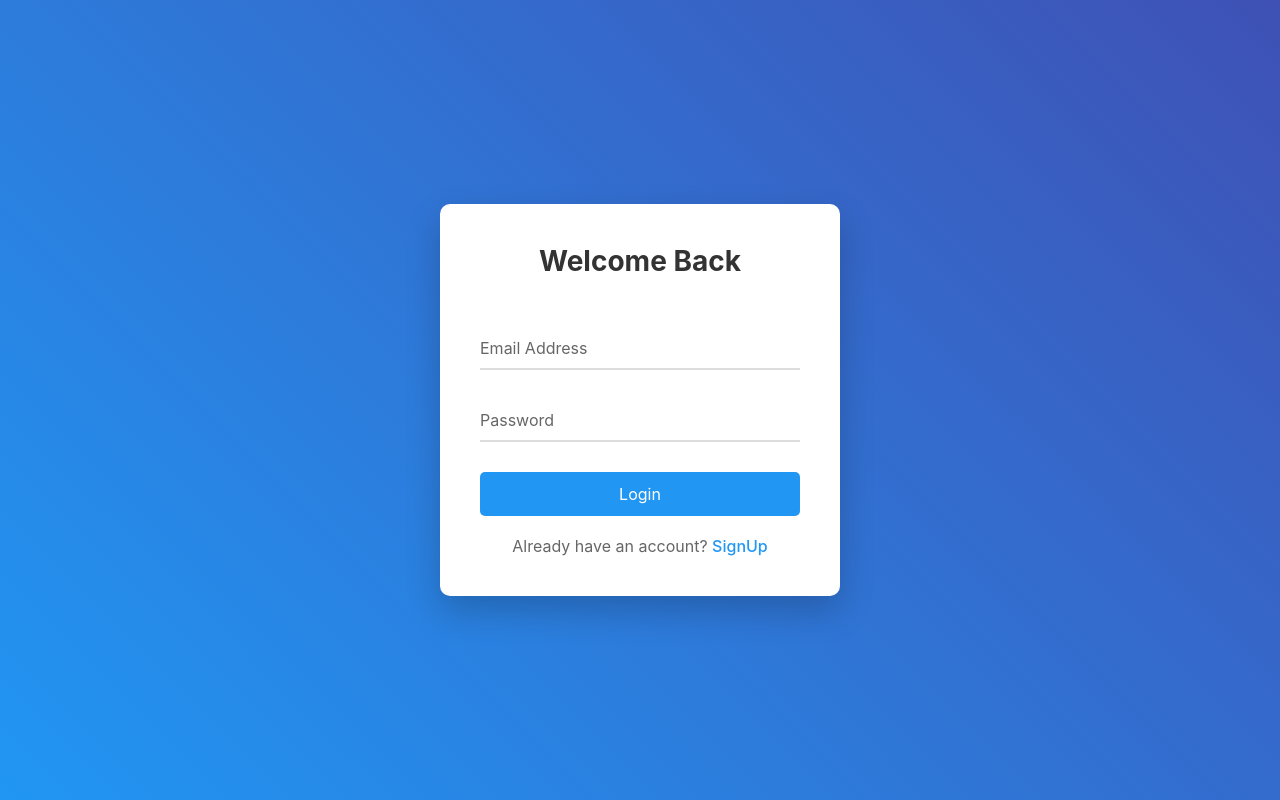
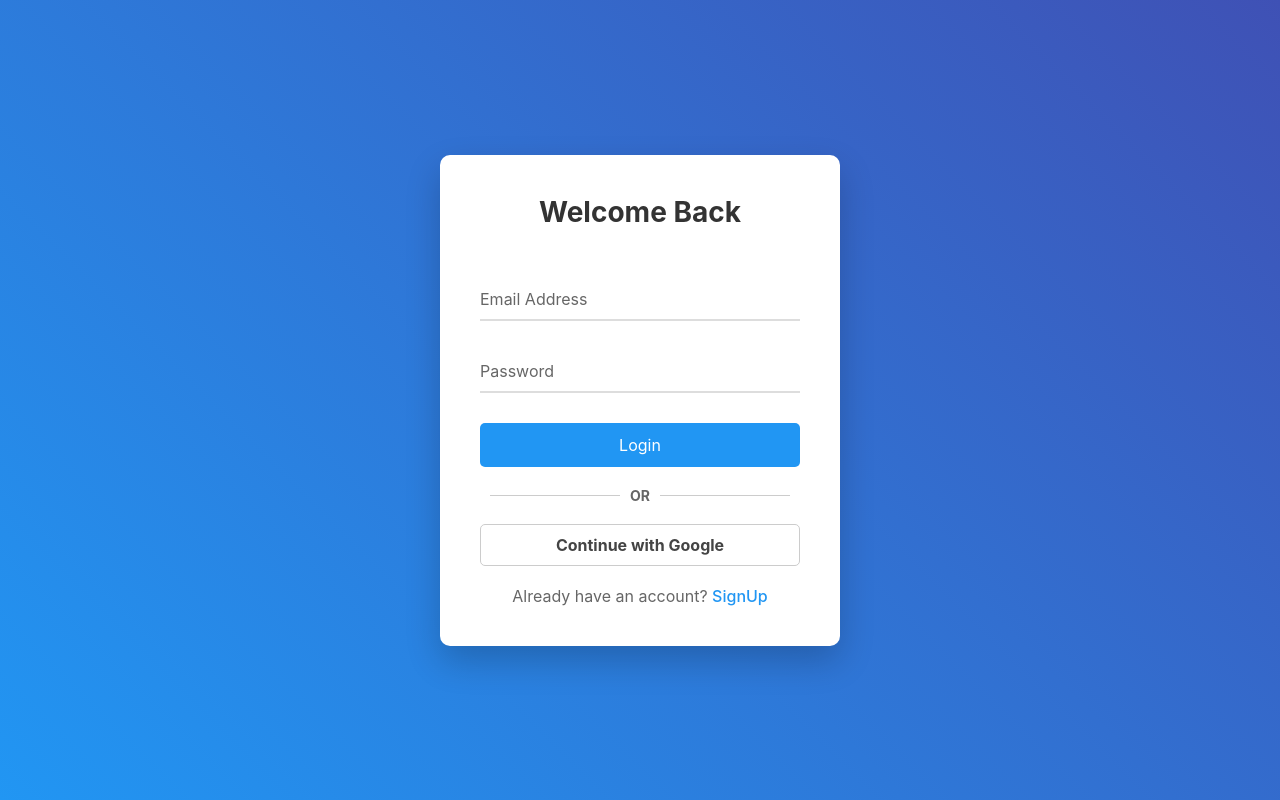
Before and after one commit to Shadow-Gard3n/Hackaccino, a FastAPI app: page /login in a window 1280 px wide. Run offline with FastAPI, Linux system fonts and the light colour scheme; some libraries are stand-ins or nearby versions.

Commit message:
Added google login

```diff
--- a/routes/auth.py
+++ b/routes/auth.py
@@ -6,9 +6,12 @@ from fastapi.responses import RedirectResponse
 from firebase_admin import auth
 from fastapi import APIRouter, HTTPException
 from firebase_admin import firestore
+from service.firebase_service import verify_google_token
+from fastapi.responses import JSONResponse
 
 router = APIRouter()
 templates = Jinja2Templates(directory="templates")
+db = firestore.client()
 
 @router.get("/login", response_class=HTMLResponse)
 async def login_page(request: Request):
@@ -26,8 +29,6 @@ async def signup(name: str = Form(...), email: str = Form(...), password: str =
 
     if "error" in result:
         error_message = result["error"]
-
-
         if "INVALID_EMAIL" in error_message:
             error_message = "Invalid email address. Please try with valid email."
         elif "Invalid password string" in error_message:
@@ -63,6 +64,37 @@ async def login(email: str = Form(...), password: str = Form(...)):
     response.set_cookie(key="session", value=session_token, httponly=True, max_age=604800)  # store session securely
     return response
 
+@router.post("/login/google")
+async def google_login(id_token: str = Form(...)):
+    try:
+        decoded_token = auth.verify_id_token(id_token)
+        user_id = decoded_token["uid"]
+        email = decoded_token.get("email")
+        name = decoded_token.get("name", "")
+
+        if not name:
+            user_record = auth.get_user(user_id)
+            name = user_record.display_name if user_record.display_name else "Unknown User"
+
+        # Check if user exists in Firestore, if not, create a new entry
+        user_ref = db.collection("users").document(user_id)
+        user_data = user_ref.get()
+
+        if not user_data.exists:
+            user_ref.set({
+                "user_id": user_id,
+                "email": email,
+                "name": name
+            })
+
+        response = JSONResponse(content={"user_id": user_id})
+        response.set_cookie(key="session", value=id_token, httponly=True, max_age=604800, secure=True)
+        return response
+
+    except Exception as e:
+        return JSONResponse(content={"error": str(e)}, status_code=400)
+
+
 @router.get("/logout")
 async def logout():
     response = RedirectResponse(url="/login")
--- a/static/css/loginStyle.css
+++ b/static/css/loginStyle.css
@@ -114,3 +114,46 @@ h2 {
     color: #1976d2;
     text-decoration: underline;
 }
+
+.separator {
+    display: flex;
+    align-items: center;
+    text-align: center;
+    margin: 20px 0;
+    font-weight: bold;
+    color: #666;
+    font-size: 14px;
+}
+
+.separator::before,
+.separator::after {
+    content: "";
+    flex: 1;
+    border-bottom: 1px solid #ccc;
+    margin: 0 10px;
+}
+
+.google-btn {
+    display: flex;
+    align-items: center;
+    justify-content: center;
+    background-color: #fff;
+    color: #444;
+    border: 1px solid #ccc;
+    border-radius: 5px;
+    padding: 10px;
+    width: 100%;
+    font-size: 16px;
+    font-weight: bold;
+    cursor: pointer;
+    transition: 0.3s ease-in-out;
+}
+
+.google-btn:hover {
+    background-color: #f1f1f1;
+}
+
+.google-btn img {
+    height: 20px;
+    margin-right: 10px;
+}
--- a/templates/login.html
+++ b/templates/login.html
@@ -1,21 +1,3 @@
-<!-- <!DOCTYPE html>
-<html>
-<head>
-    <title>Login</title>
-    <link rel="stylesheet" href="/static/css/loginStyle.css">
-</head>
-<body>
-    <h2>Login</h2>
-    <form action="/login/save" method="post">
-        <label>Email: <input type="email" name="email" required></label><br>
-        <label>Password: <input type="password" name="password" required></label><br>
-        <button type="submit">Login</button>
-    </form>
-    <a href="/signup">Go to Signup</a>
-</body>
-</html> -->
-
-
 <!DOCTYPE html>
 <html lang="en">
 <head>
@@ -23,6 +5,9 @@
     <meta name="viewport" content="width=device-width, initial-scale=1.0">
     <title>Login</title>
     <link rel="stylesheet" href="/static/css/loginStyle.css">
+    <!-- <script src="https://accounts.google.com/gsi/client" async defer></script> -->
+    <!-- <script src="https://www.gstatic.com/firebasejs/10.10.0/firebase-app.js"></script> -->
+    <!-- <script src="https://www.gstatic.com/firebasejs/10.10.0/firebase-auth.js"></script> -->
 </head>
 <body>
     <div class="container">
@@ -57,22 +42,65 @@
             </div>
 
             <button type="submit" class="login-button" onclick="disableButton(this)">Login</button>
-
-            <script>
-                function disableButton(button) {
-                    button.disabled = true;
-                    button.innerHTML = 'Processing...';
-                    button.form.submit();
-                }
-                if (window.location.search.includes("error=")) {
-                    window.history.replaceState({}, document.title, "/login");
-                }
-            </script>
+            <div class="separator">OR</div>
+            <button type="button" id="googleLoginBtn" class="google-btn">Continue with Google</button>
 
             <div class="signup-link">
                 Already have an account? <a href="/signup">SignUp</a>
             </div>
         </form>
+
+        <script type="module">
+            import { initializeApp } from "https://www.gstatic.com/firebasejs/10.10.0/firebase-app.js";
+            import { getAuth, signInWithPopup, GoogleAuthProvider } from "https://www.gstatic.com/firebasejs/10.10.0/firebase-auth.js";
+
+            const firebaseConfig = {
+
+            };
+
+            // Initialize Firebase
+            const app = initializeApp(firebaseConfig);
+            const auth = getAuth(app);
+            const googleProvider = new GoogleAuthProvider();
+
+            document.getElementById("googleLoginBtn").addEventListener("click", async (e) => {
+                e.preventDefault();
+                try {
+                    const result = await signInWithPopup(auth, googleProvider);
+                    const idToken = await result.user.getIdToken(); // get firebase token
+
+                    const response = await fetch("/login/google", {
+                        method: "POST",
+                        headers: { "Content-Type": "application/x-www-form-urlencoded" },
+                        body: new URLSearchParams({ id_token: idToken })
+                    });
+
+                    const data = await response.json();
+
+                    if (data.user_id) {
+                        // document.cookie = `session=${data.id_token}; path=/; Secure;`;
+                        // successful login
+                        window.location.href = `/user/${data.user_id}/chat`;
+                    } else {
+                        console.error("Login error:", data.error);
+                        alert("Login failed: " + data.error);
+                    }
+                } catch (error) {
+                    console.error("Google login error:", error);
+                    alert(error.message);
+                }
+            });
+
+
+            function disableButton(button) {
+                button.disabled = true;
+                button.innerHTML = 'Processing...';
+                button.form.submit();
+            }
+            if (window.location.search.includes("error=")) {
+                window.history.replaceState({}, document.title, "/login");
+            }
+        </script>
     </div>
 </body>
 </html>
```
Also changed, not shown: service/firebase_service.py (+16 -1 lines).
